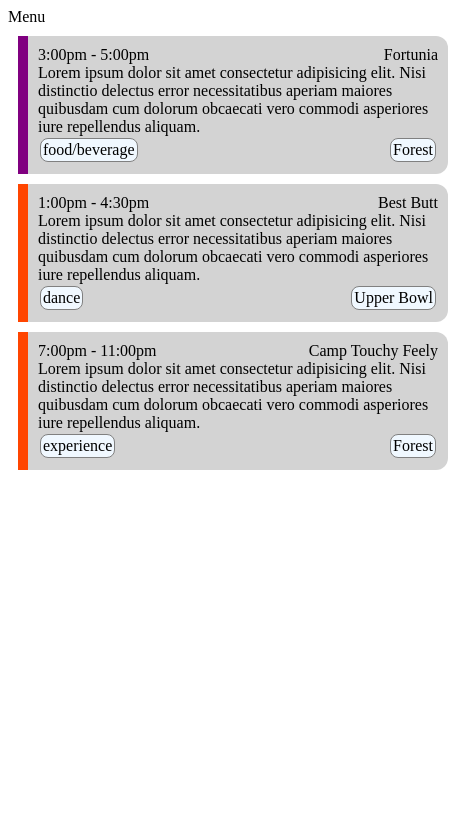
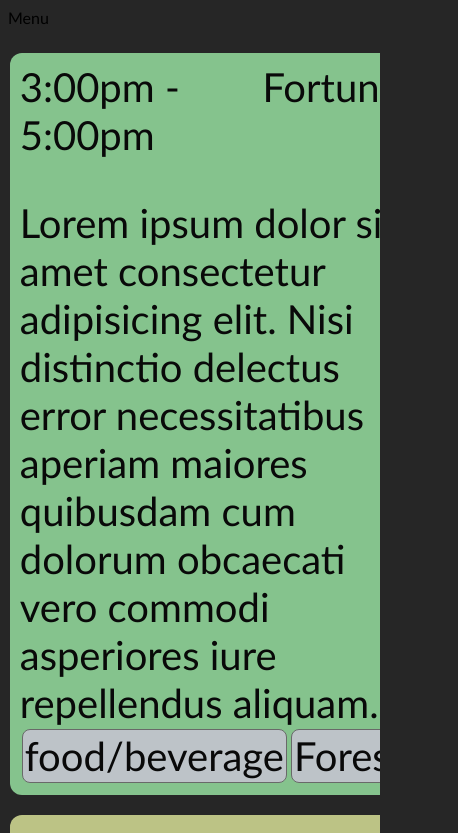
Before and after one commit to WWW-Wizards/SOAK-WWW, a React (Vite) app: page / in a window 390 px wide. Shown: the top 833 px of the page, 458 px wide, since content can reach past the window. Built offline with nearby package versions, Linux system fonts and the light colour scheme.

Commit message:
Initial responsive tiles

```diff
--- a/src/App.jsx
+++ b/src/App.jsx
@@ -1,10 +1,15 @@
 import React from "react";
 import EventMain from "./components/EventMain";
+
 import "./styles.scss";
 
 function App() {
   console.log("App function");
-  return <EventMain />;
+  return (
+    <div className="app">
+      <EventMain />
+    </div>
+  );
 }
 
 export default App;
--- a/src/components/EventMain.jsx
+++ b/src/components/EventMain.jsx
@@ -9,7 +9,7 @@ function EventMain() {
   const { menu } = useMenu();
 
   return (
-    <main>
+    <main className="app">
       <Menu />
       <EventList />
     </main>
--- a/src/components/details/EventDetails.jsx
+++ b/src/components/details/EventDetails.jsx
@@ -2,10 +2,10 @@ import React from "react";
 
 export const EventDetails = (event) => {
   const date = {
-    Thursday: "blue",
-    Friday: "purple",
-    Saturday: "orangered",
-    Sunday: "pink",
+    Thursday: "#75d4f5",
+    Friday: "#A6f9b1",
+    Saturday: "#Eff9a6",
+    Sunday: "#F9e0a6",
   };
 
   return (
--- a/src/components/details/EventDetails.scss
+++ b/src/components/details/EventDetails.scss
@@ -1,15 +1,23 @@
 .event-details {
   border-radius: 12px;
-    background-color: lightgrey;
-    margin: 10px;
+  margin: 10px auto;
   padding: 10px;
+  max-width: 800px;
+  height: auto;
+
+  background-color: var(--date-color);
+  opacity: 75%;
+
   text-wrap: wrap;
+  font-size: 2.5em;
 
   &-title {
     display: flex;
     flex-direction: row;
     text-emphasis: bold;
     justify-content: space-between;
+
+    padding-bottom: 1em;
   }
 
   &-pill-group {
@@ -25,21 +33,4 @@
       margin: 2px;
     }
   }
-
-    // Colored strip that varies by date
-    // TODO: intended as a placeholder - please improve!
-    @extend .event-details;
-
-    position: relative;
-    padding-left: 20px;
-
-    &::before {
-        content: '';
-        position: absolute;
-        top: 0;
-        left: 0;
-        width: 10px;
-        height: 100%;
-        background-color: var(--date-color);
 }
-}
--- a/src/components/list/EventList.jsx
+++ b/src/components/list/EventList.jsx
@@ -3,8 +3,14 @@ import events from "../../../assets/data/sample.json";
 import { EventDetails } from "../details/EventDetails";
 
 export const EventList = () => {
+  let eventNum = 0;
   const eventList = events["SOAK 2024"].map((event) => {
-    return <EventDetails {...event} />;
+    eventNum++;
+    return (
+      <section key={eventNum}>
+        <EventDetails {...event} />
+      </section>
+    );
   });
 
   return <div className="event-list">{eventList}</div>;
--- a/src/components/list/EventList.scss
+++ b/src/components/list/EventList.scss
@@ -1,3 +1,9 @@
 .event-list {
-    width: 450px; // TODO: Responsive width
+  width: 95vw;
+  margin: 1em auto;
+
+  display: flex;
+  flex-direction: column;
+  flex-wrap: wrap;
+  overflow-y: auto;
 }
--- a/src/styles.scss
+++ b/src/styles.scss
@@ -1,2 +1,13 @@
-@import './src/components/list/EventList.scss';
-@import './src/components/details/EventDetails.scss'
+@import "./src/components/list/EventList.scss";
+@import "./src/components/details/EventDetails.scss";
+
+* {
+  font-family: "Gill Sans", "Gill Sans MT", Calibri, "Trebuchet MS", sans-serif;
+}
+html {
+  background-color: #262626;
+  width: 100vw;
+  height: 100vh;
+  padding: 0;
+  margin: 0;
+}
```
Lines whose indentation alone changed are shown as unchanged.
